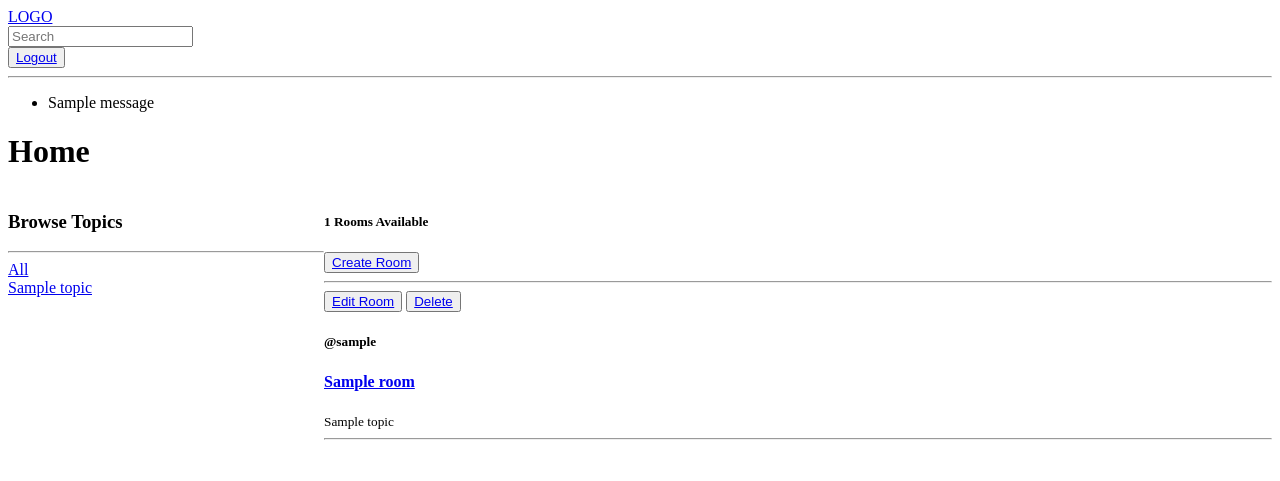
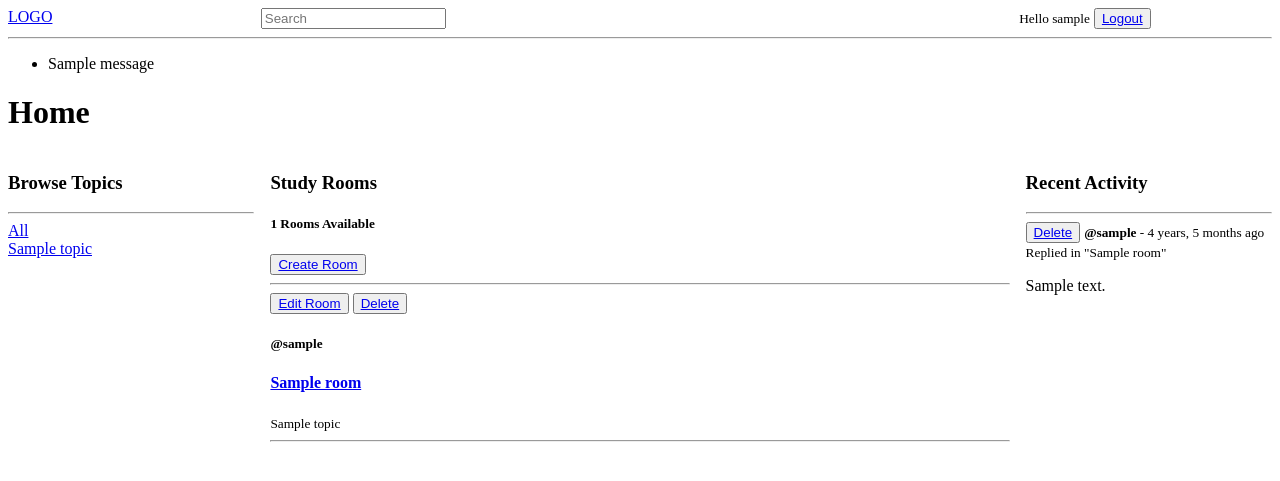
Before and after one commit to ahmadshah2103/studybuddy, a Django app: page / in a window 1280 px wide. Shown: the top 481 px of the page. Run offline with Django 5.2, Linux system fonts and the light colour scheme; a user stored in the database is signed in; tables that the repository leaves empty hold one stand-in row (values such as "Sample post"); one stand-in notice (Sample message) is shown.

Commit message:
Added recent activity feed

```diff
--- a/studybud/base/models.py
+++ b/studybud/base/models.py
@@ -34,5 +34,8 @@ class Message(models.Model):
     created_at = models.DateTimeField(auto_now_add=True)
     updated_at = models.DateTimeField(auto_now=True)
 
+    class Meta:
+        ordering = ['-updated_at', '-created_at']
+
     def __str__(self):
         return str(self.body[0:49])
--- a/studybud/base/templates/base/home.html
+++ b/studybud/base/templates/base/home.html
@@ -4,7 +4,8 @@
     <style>
         .home-container {
             display: grid;
-            grid-template-columns: 1fr 3fr;
+            grid-template-columns: 1fr 3fr 1fr;
+            gap: 1rem;
         }
     </style>
     <h1>Home</h1>
@@ -23,8 +24,10 @@
                 </div>
             {% endfor %}
         </div>
+
         <div>
-            <h5>{{ rooms_count }} Rooms Available</h5>
+            <h3>Study Rooms</h3>
+            <h5>{{ room_count }} Rooms Available</h5>
             <button>
                 <a href="{% url 'create-room' %}">Create Room</a>
             </button>
@@ -43,5 +46,20 @@
                 </div>
             {% endfor %}
         </div>
+
+        <div>
+            <h3>Recent Activity</h3>
+            <hr>
+            {% for message in room_messages %}
+                <div>
+                    {% if request.user == message.user %}
+                        <button><a href="{% url 'delete-message' message.id%}" >Delete</a></button>
+                    {% endif %}
+                    <small><b>@{{ message.user }}</b> - {{ message.created_at|timesince }} ago</small>
+                    <small>Replied in "{{ message.room }}"</small>
+                    <p>{{ message }}</p>
+                </div>
+            {% endfor %}
+        </div>
     </div>
 {% endblock %}
--- a/studybud/base/views.py
+++ b/studybud/base/views.py
@@ -18,15 +18,14 @@ def loginPage(request):
 
     username = request.POST.get('username')
     password = request.POST.get('password')
-    try:
-        user = User.objects.get(username=username)
+    if User.objects.filter(username=username).exists():
         user = authenticate(request, username=username, password=password)
         if user is not None:
             login(request, user)
             return redirect('home')
         else:
             messages.error(request, 'Incorrect password')
-    except:
+    else:
         messages.error(request, 'User does not exist')
 
     context = {'page': page}
@@ -69,15 +68,21 @@ def home(request):
         Q(host__username__icontains=q)
     )
     topics = Topic.objects.all()
-    rooms_count = rooms.count()
+    room_count = rooms.count()
+    room_messages = Message.objects.all()
 
-    context = {'rooms': rooms, 'topics': topics, 'rooms_count': rooms_count}
+    context = {
+        'rooms': rooms,
+        'topics': topics,
+        'room_count': room_count,
+        'room_messages': room_messages
+    }
     return render(request, 'base/home.html', context)
 
 
 def room(request, pk):
     room = Room.objects.get(id=pk)
-    room_messages = room.message_set.all().order_by('-created_at')
+    room_messages = room.message_set.all()
     participants = room.participants.all()
 
     if request.method == 'POST':
--- a/studybud/templates/navbar.html
+++ b/studybud/templates/navbar.html
@@ -1,8 +1,25 @@
+<style>
+    .navbar-container {
+        display: grid;
+        grid-template-columns: 1fr 3fr 1fr;
+    }
+</style>
+
+<div class="navbar-container">
+    <div>
         <a href="/">LOGO</a>
+    </div>
 
+    <div>
         <form method="GET" action="{% url 'home' %}">
             <input type="text" name="q" placeholder="Search">
         </form>
+    </div>
+
+    <div>
+        {% if request.user.is_authenticated %}
+            <small>Hello {{ request.user }}</small>
+        {% endif %}
 
         {% if request.user.is_authenticated %}
             <button>
@@ -13,4 +30,7 @@
                 <a href="{% url 'login' %}">Login</a>
             </button>
         {% endif %}
+    </div>
+</div>
+
 <hr>
```
Lines whose indentation alone changed are shown as unchanged.
